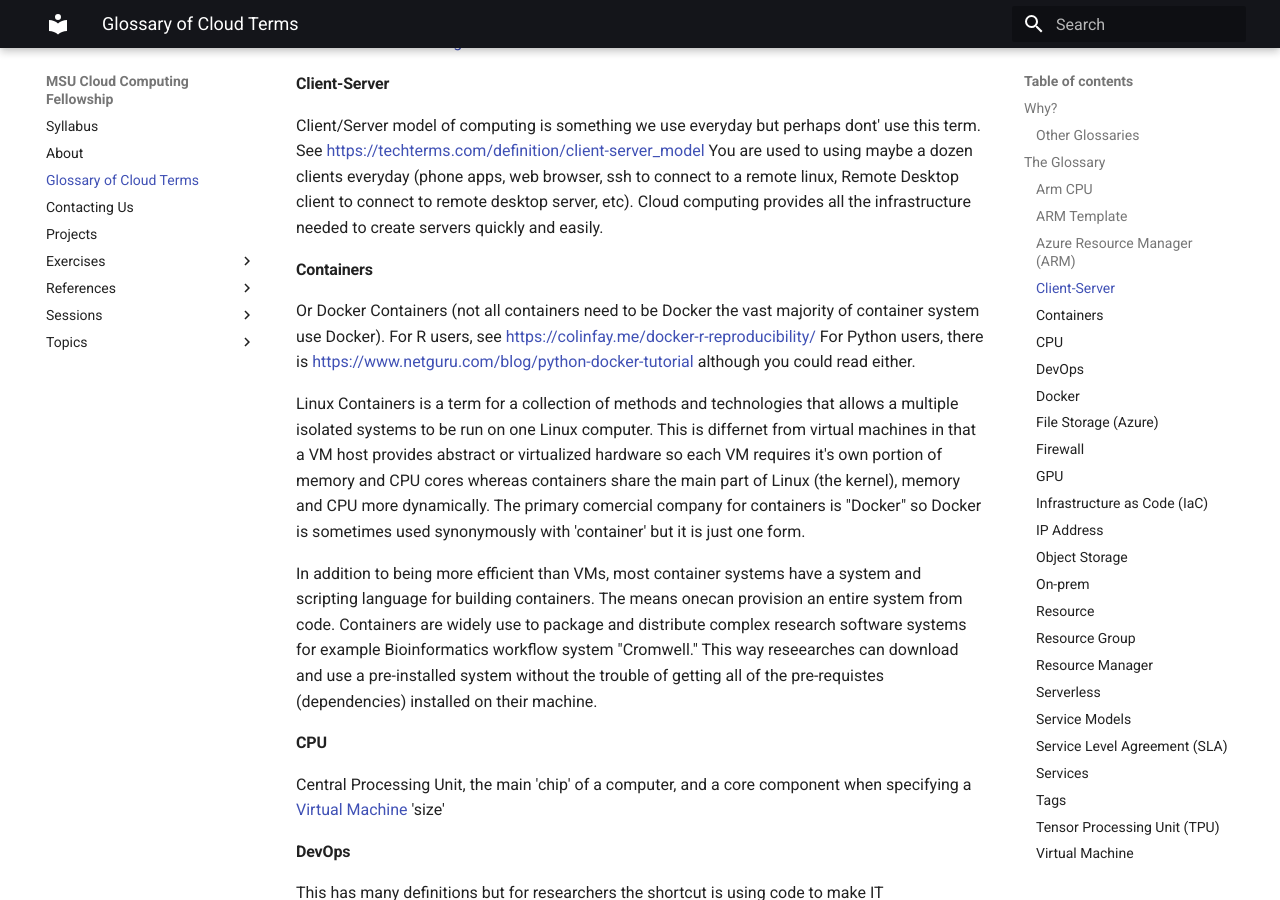
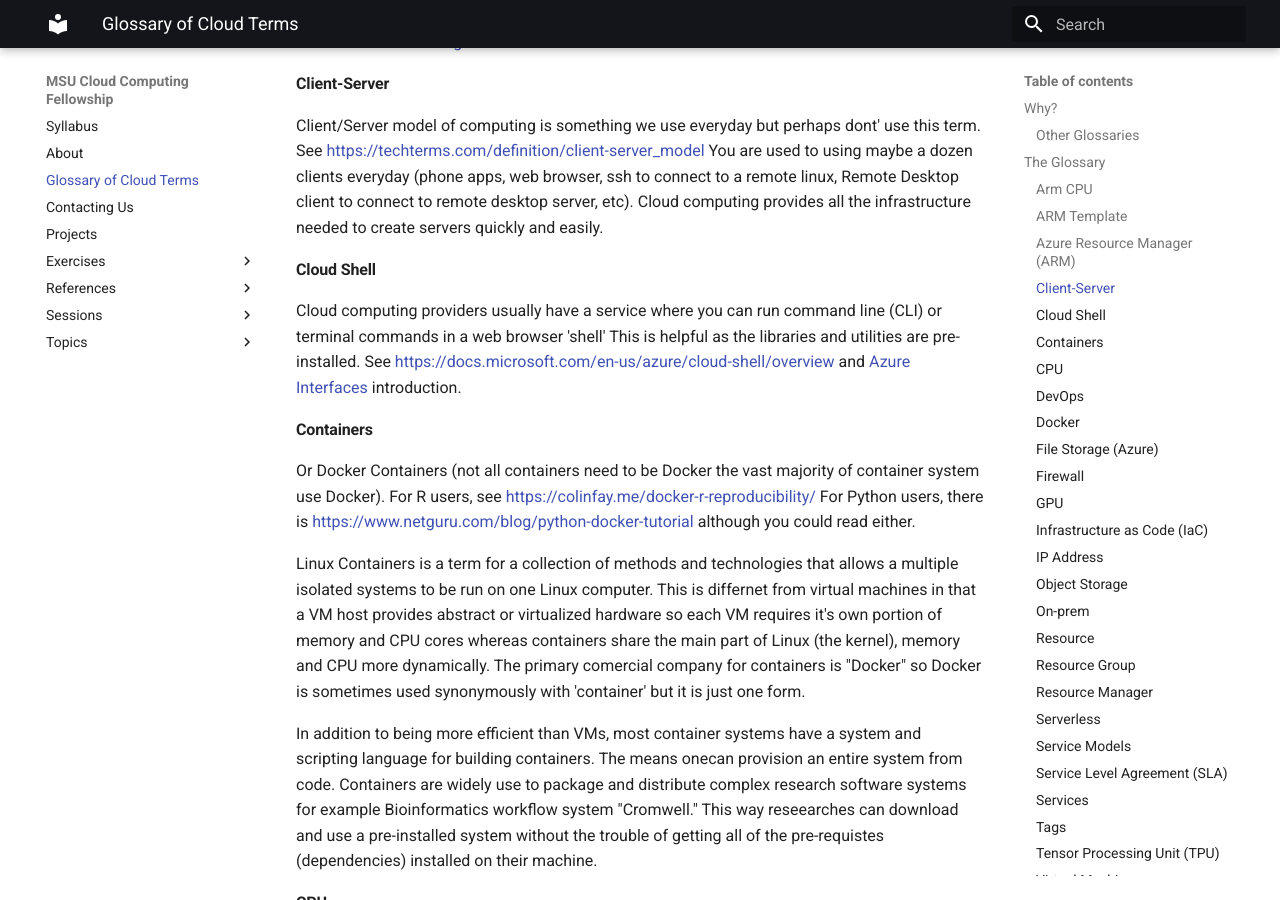
Before and after one commit to emtelgen/ccf23-testing, an MkDocs documentation site: the page built from docs/cloud_glossary.md, in a window 1280 px wide and 900 px high, scrolled down 1060 px. Built offline with MkDocs 1.6.1 and Material for MkDocs 9.7.7, drawn with Linux system fonts in a browser that asks for light colours.

Commit message:
add bonus exercise on cloud shell

```diff
--- a/docs/cloud_glossary.md
+++ b/docs/cloud_glossary.md
@@ -24,6 +24,9 @@ Azure calls there object cloud storage "Blobs".  It is similar to Amazon Web Ser
 
 #### Client-Server
 Client/Server model of computing is something we use everyday but perhaps dont' use this term.   See https://techterms.com/definition/client-server_model   You are used to using maybe a dozen clients everyday (phone apps, web browser, ssh to connect to a remote linux, Remote Desktop client to connect to remote desktop server, etc).  Cloud computing provides all the infrastructure needed to create servers quickly and easily.
+
+#### Cloud Shell
+Cloud computing providers usually have a service where you can run command line (CLI) or terminal commands in a web browser 'shell'  This is helpful as the libraries and utilities are pre-installed.  See https://docs.microsoft.com/en-us/azure/cloud-shell/overview   and [Azure Interfaces](./topics/intro_to_cloud_interfaces.md) introduction.
 
 #### Containers
 Or Docker Containers (not all containers need to be Docker the vast majority of container system use Docker).  For R users, see https://colinfay.me/docker-r-reproducibility/   For Python users, there is https://www.netguru.com/blog/python-docker-tutorial  although you could read either.
```
Also changed, not shown: docs/sessions/01_introduction.md (+7 -0 lines).
